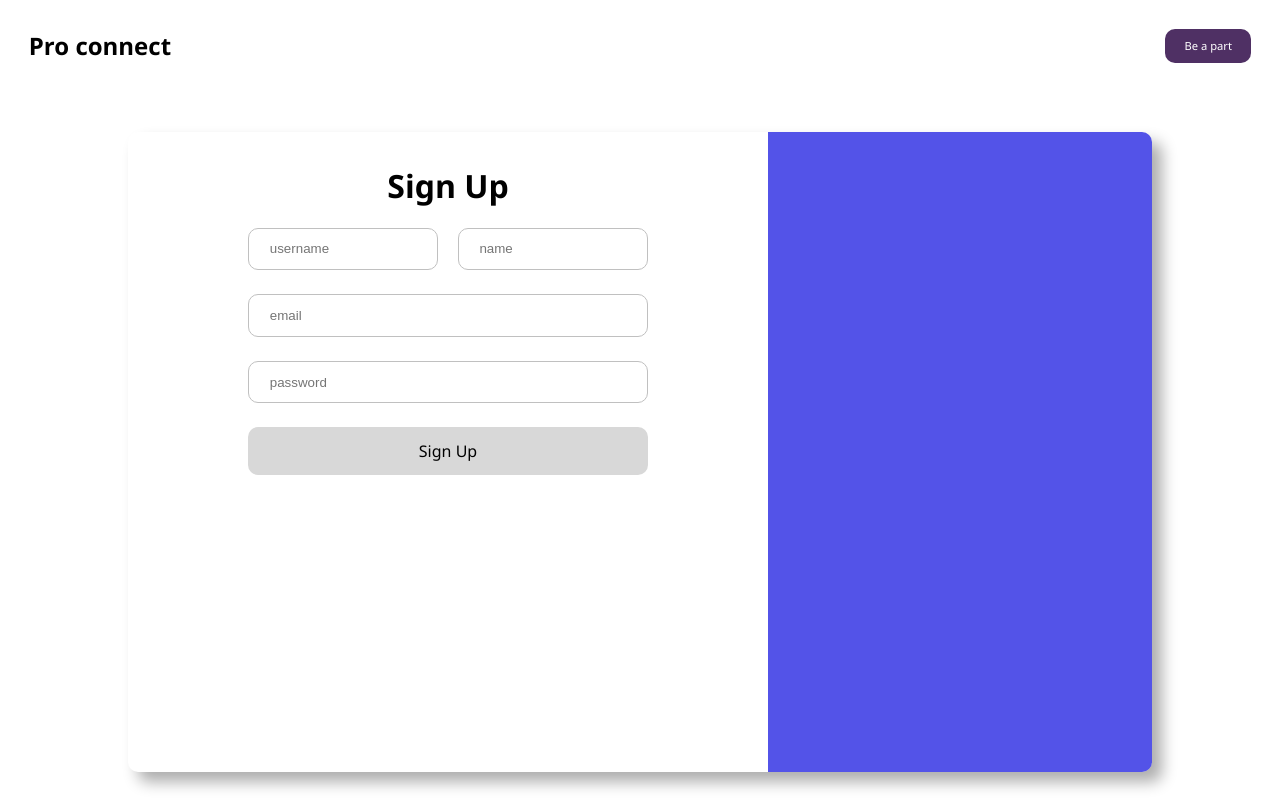
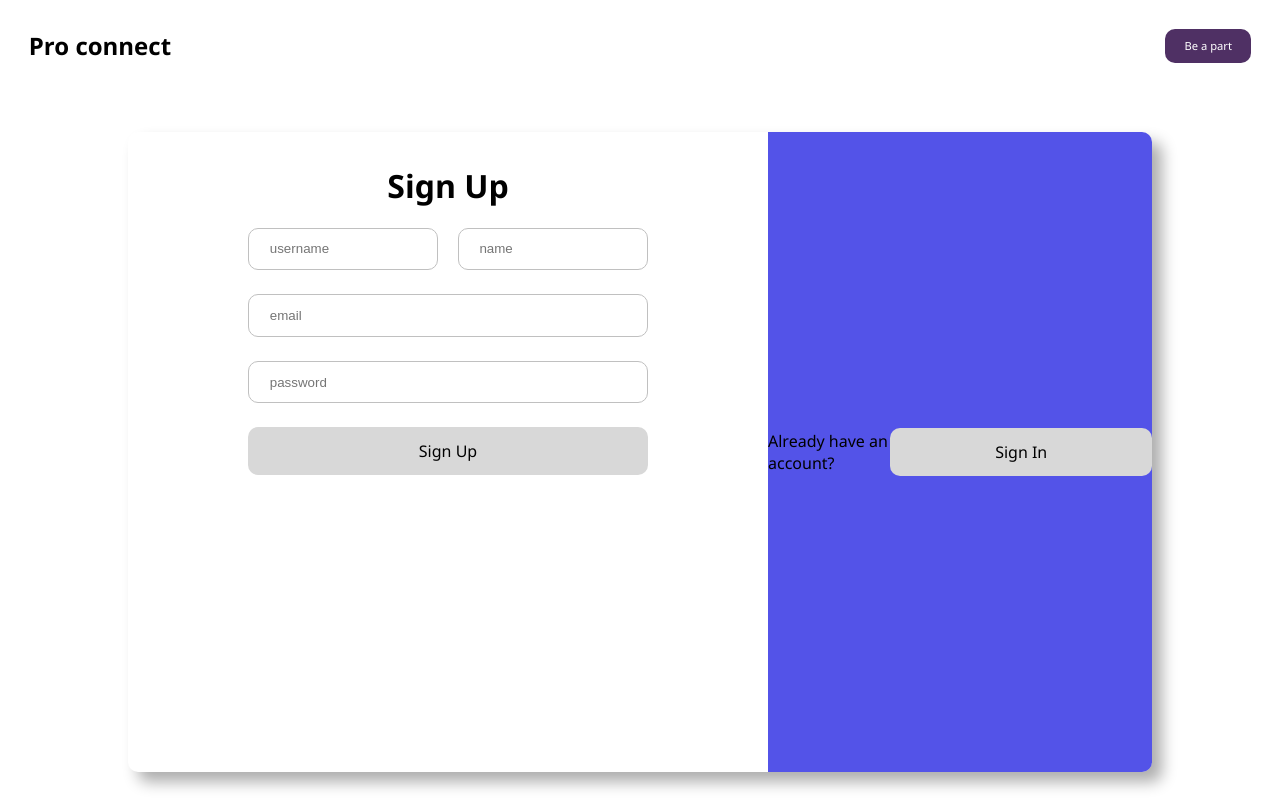
Before and after one commit to aditya01saini/Linkedin_01, a Next.js app in the folder frontend/: page /login in a window 1280 px wide. Built offline with nearby package versions, Linux system fonts and the light colour scheme.

Commit message:
modified:   frontend/src/pages/login/index.jsx

```diff
--- a/frontend/src/pages/login/index.jsx
+++ b/frontend/src/pages/login/index.jsx
@@ -3,7 +3,9 @@ import React, { useState, useEffect } from "react";
 import styles from "./style.module.css";
 import { useDispatch, useSelector } from "react-redux";
 import { useRouter } from "next/router";
-import { registerUser } from "../../config/redux/action/authAction";
+import { loginUser, registerUser } from "../../config/redux/action/authAction";
+import { emptyMessage } from "@/config/redux/reducer/authReducer";
+
 
 export default function LoginComponent() {
   const authState = useSelector((state) => state.auth);
@@ -21,13 +23,29 @@ export default function LoginComponent() {
     if (authState.loggedIn) {
       router.push("/dashboard");
     }
-  } , [authState.loggedIn]);
+  } , [authState.loggedIn])
+
+  useEffect(() => {
+    if(localStorage.getItem("token")){
+      router.push("/dashboard");
+    }
+  }, [])
+
+  useEffect(() => {
+    dispatch(emptyMessage());
+  }, [userLoginMethod]);
 
   const handleRegister = () => {
-    console.log("wlkjhfefhe");
+    console.log("Register..");
     dispatch(registerUser({username, password, email, name}));
 
   };
+
+  const handleLogin =() => {
+    console.log("login...");
+    dispatch(loginUser({email, password}))
+
+  }
 
   return (
     <UserLayout>
@@ -40,8 +58,10 @@ export default function LoginComponent() {
             </p>
             <p style={{color: authState.isError ? "red" : "green"}}>{authState.message.message}</p>
 
+
+
             <div className={styles.inputContainers}>
-              <div className={styles.inputRow}>
+              {!userLoginMethod && <div className={styles.inputRow}>
                 <input onChange={(e) => setUsername(e.target.value)}
                   className={styles.inputField}
                   type="text"
@@ -52,7 +72,7 @@ export default function LoginComponent() {
                   type="text"
                   placeholder="name"
                 />
-              </div>
+              </div>}
               <input onChange={(e) => setEmailAddress(e.target.value)}
                 className={styles.inputField}
                 type="email"
@@ -66,7 +86,7 @@ export default function LoginComponent() {
 
               <div  onClick={() => {
                 if(userLoginMethod) {
-
+                  handleLogin();
                 }else{
                   handleRegister();
                 }
@@ -76,7 +96,19 @@ export default function LoginComponent() {
             </div>
           </div>
 
-          <div className={styles.cardContainer__right}></div>
+          <div className={styles.cardContainer__right}>
+
+              { userLoginMethod ? <p>Don't have an Account</p> : <p>Already have an account?</p> }
+
+              <div  onClick={() => {
+               setUserLoginMethod (!userLoginMethod)
+              }} style={{color: "black", textAlign: "center"}}className={styles.buttonWithOutline}>
+                <p>{userLoginMethod ? "Sign Up" : "Sign In"}</p>
+              </div>
+
+
+
+          </div>
         </div>
       </div>
     </UserLayout>
```
